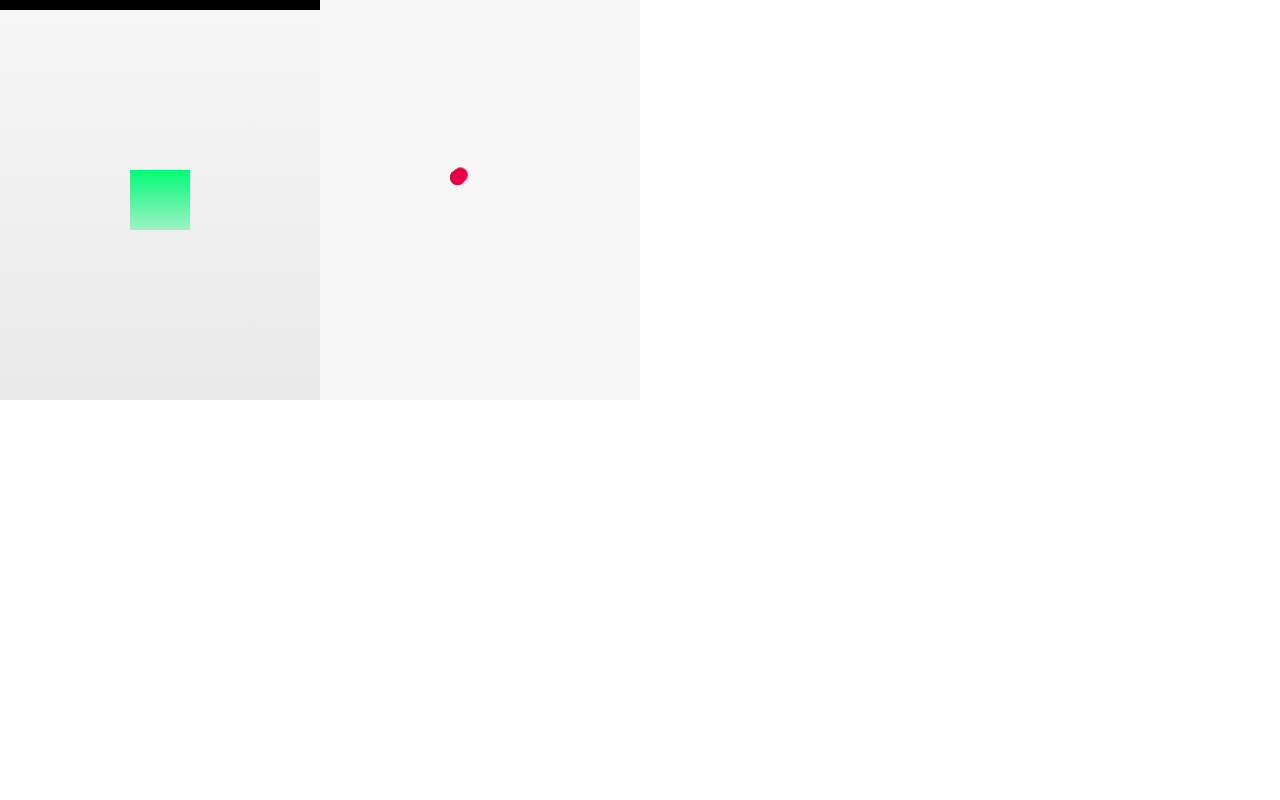
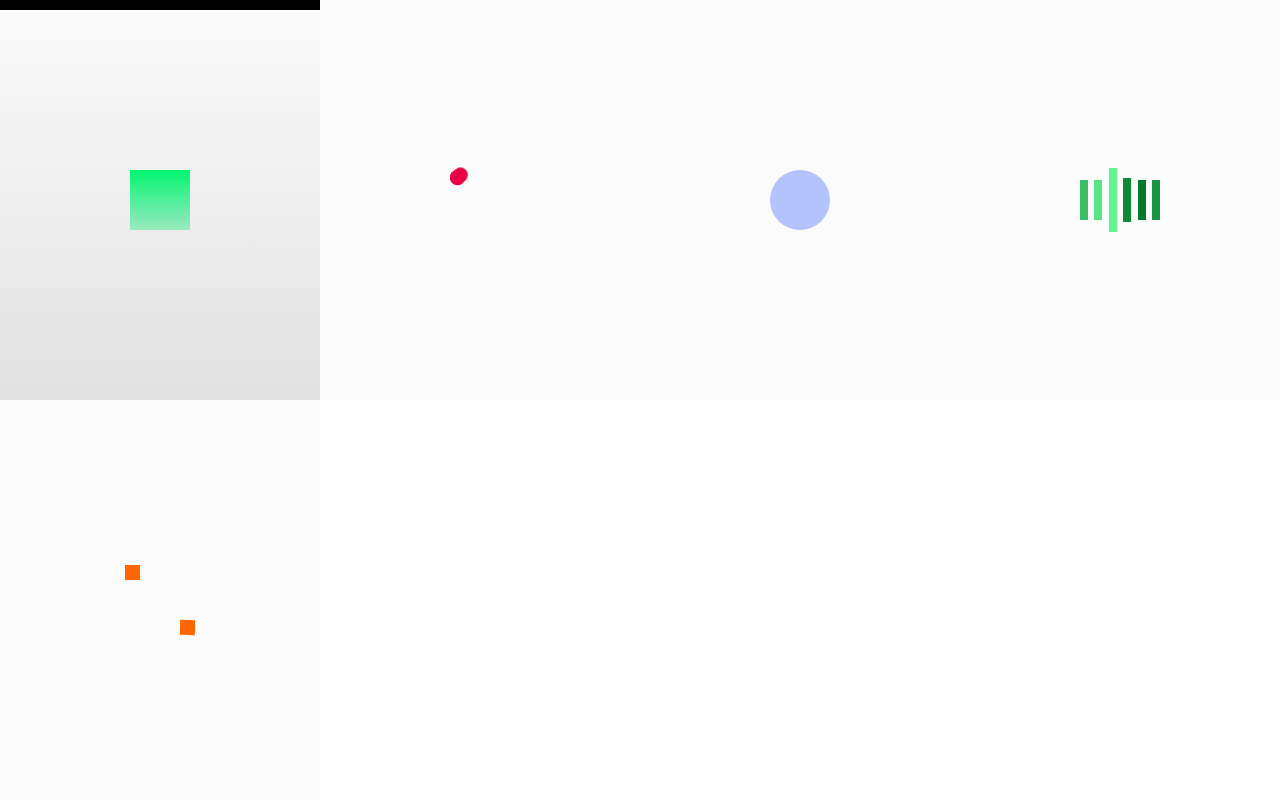
Before and after one commit to prabhu4d/CSS-Projects, a plain HTML site: page Loaders/index.html in a window 1280 px wide. Drawn offline with Linux system fonts and the light colour scheme.

Commit message:
bar, box, circle - loader

```diff
--- a/Loaders/2.dots-spinning.css
+++ b/Loaders/2.dots-spinning.css
@@ -3,6 +3,7 @@
 }
 .sk-chase {
   width: 60px;
+  background-color: transparent;
   height: 60px;
   position: relative;
   animation: sk-chase 2.5s infinite linear both;
--- /dev/null
+++ b/Loaders/3.spin-double-bounce.css
@@ -0,0 +1,28 @@
+.spin-double-bounce{
+    width: 60px;
+    height: 60px;
+    position: relative;
+}
+.spin-double-bounce .circle{
+    width: 100%;
+    height: 100%;
+    background-color: rgba(0, 60, 255, 0.287);
+    border-radius: 50%;
+    position: absolute;
+    top: 0;
+    left: 0;
+    animation: spin-double-bounce-anime 2s linear infinite;
+}
+.spin-double-bounce .circle:last-child{
+    animation-delay: 1s;
+
+}
+
+@keyframes spin-double-bounce-anime{
+    0%, 100%{
+        transform: scale(0);
+    }
+    50%{
+        transform: scale(1);
+    }
+}
--- /dev/null
+++ b/Loaders/4.bar-loader-1.css
@@ -0,0 +1,40 @@
+.bar-loader-1{
+    width: 80px;
+    height: 40px;
+    display: flex;
+    justify-content: space-between;
+}
+.bar-loader-1 span{
+    width: 10%;
+    height: 100%;
+    background-color: rgb(0, 117, 35);
+    animation: bar-lengthen 0.9s infinite ease-in-out;
+    animation-delay: calc((var(--n) - 1 ) * 0.15s);
+}
+@keyframes bar-lengthen{
+    0%, 40%, 100%{
+        transform: scaleY(1);
+    }
+    20%{
+        transform: scaleY(1.6);
+        background-color: rgba(63, 245, 118, 0.808);
+    }
+}
+.bar-loader-1 span:nth-child(1){
+    --n: 1
+}
+.bar-loader-1 span:nth-child(2){
+    --n: 2
+}
+.bar-loader-1 span:nth-child(3){
+    --n: 3
+}
+.bar-loader-1 span:nth-child(4){
+    --n: 4
+}
+.bar-loader-1 span:nth-child(5){
+    --n: 5
+}
+.bar-loader-1 span:nth-child(6){
+    --n: 6
+}
--- /dev/null
+++ b/Loaders/5.double-box-dance.css
@@ -0,0 +1,36 @@
+.double-box-dance{
+    width: 70px;
+    height: 70px;
+    position: relative;
+}
+
+.double-box-dance span{
+    position: absolute;
+    top: 0;
+    left: 0;
+    width: 15px;
+    height: 15px;
+    background-color: rgb(255, 102, 0);
+    animation: box-rotate-scale-translate 2s infinite ease-in-out;
+}
+.double-box-dance span:last-child{
+    animation-delay: 1s;
+}
+
+@keyframes box-rotate-scale-translate{
+    25%{
+        transform: translateX(55px) scale(0.6) rotate(-90deg);
+    }
+    50%{
+        transform: translate(55px, 55px) rotate(-179deg);
+    }
+    50.1%{
+        transform: translate(55px, 55px) rotate(-180deg);
+    }
+    75%{
+        transform: translate(0px, 55px) scale(0.6) rotate(-270deg);
+    }
+    100%{
+        transform: rotate(-360deg);
+    }
+}
--- a/Loaders/index.html
+++ b/Loaders/index.html
@@ -7,12 +7,17 @@
     <title>Loaders</title>
     <link rel="stylesheet" href="1.box_rotation.css" />
     <link rel="stylesheet" href="2.dots-spinning.css" />
+    <link rel="stylesheet" href="3.spin-double-bounce.css">
+    <link rel="stylesheet" href="4.bar-loader-1.css">
+    <link rel="stylesheet" href="5.double-box-dance.css">
   </head>
   <body>
     <div class="grid">
+
       <div class="loader">
         <div class="load box-rotation"></div>
       </div>
+
       <div class="loader">
         <div class="load sk-chase">
           <div class="sk-chase-dot"></div>
@@ -23,6 +28,31 @@
           <div class="sk-chase-dot"></div>
         </div>
       </div>
+
+      <div class="loader">
+          <div class="load spin-double-bounce">
+              <div class="circle"></div>
+              <div class="circle"></div>
+          </div>
+      </div>
+
+      <div class="loader">
+          <div class="load bar-loader-1">
+              <span></span>
+              <span></span>
+              <span></span>
+              <span></span>
+              <span></span>
+              <span></span>
+          </div>
+      </div>
+
+      <div class="loader">
+          <div class="load double-box-dance">
+              <span></span>
+              <span></span>
+          </div>
+      </div>
     </div>
   </body>
 </html>
--- a/Loaders/style.css
+++ b/Loaders/style.css
@@ -12,7 +12,7 @@
 
 .loader{
     position: relative;
-    background-color: rgb(246, 246, 246);
+    background-color: rgb(251, 251, 251);
     overflow: hidden;
     cursor: pointer;
     display: flex;
@@ -25,7 +25,7 @@
     top: 0;
     left: 0;
     position: absolute;
-    background: linear-gradient(rgba(255, 255, 255, 0.02) , rgba(0, 0, 0, 0.05) );
+    background: linear-gradient(rgba(255, 255, 255, 0.02) , rgba(0, 0, 0, 0.1) );
     border-top: 10px solid black;
     transform: translateY(100%);
     width: 100%;
```
